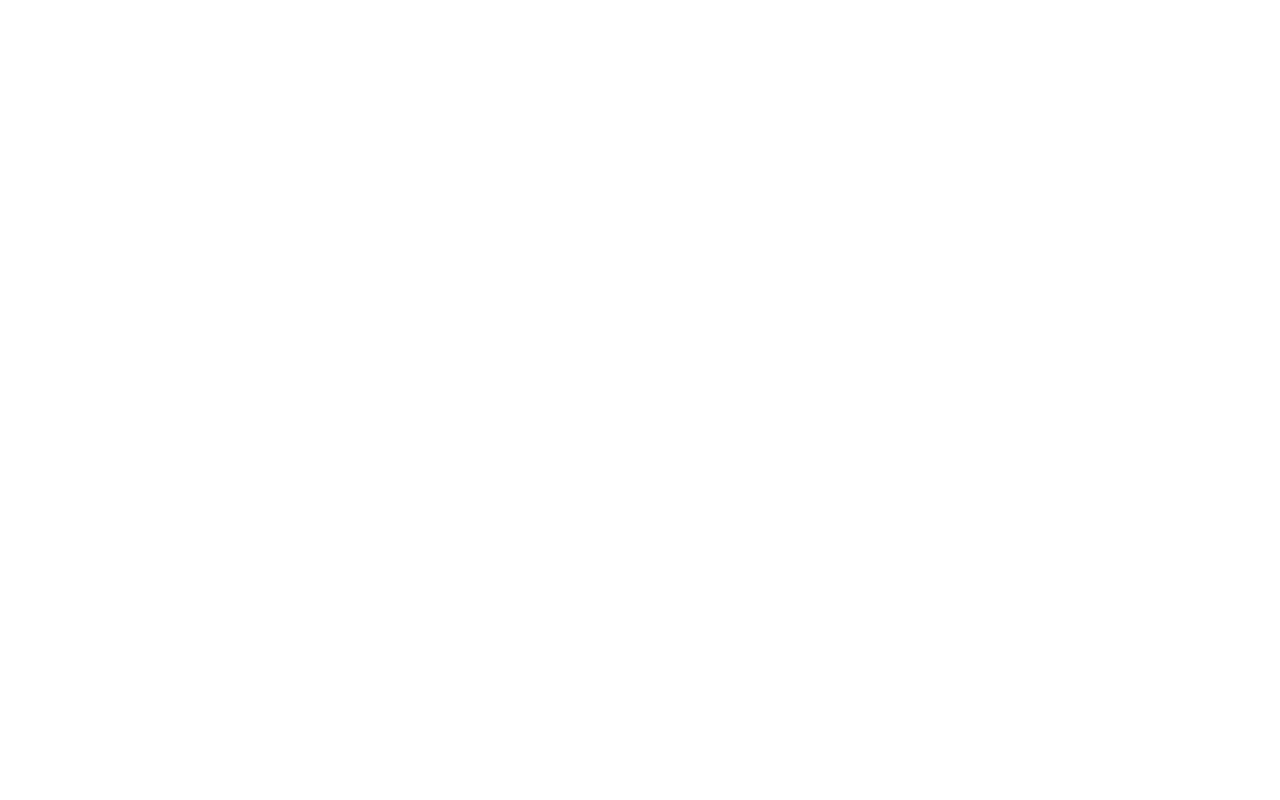
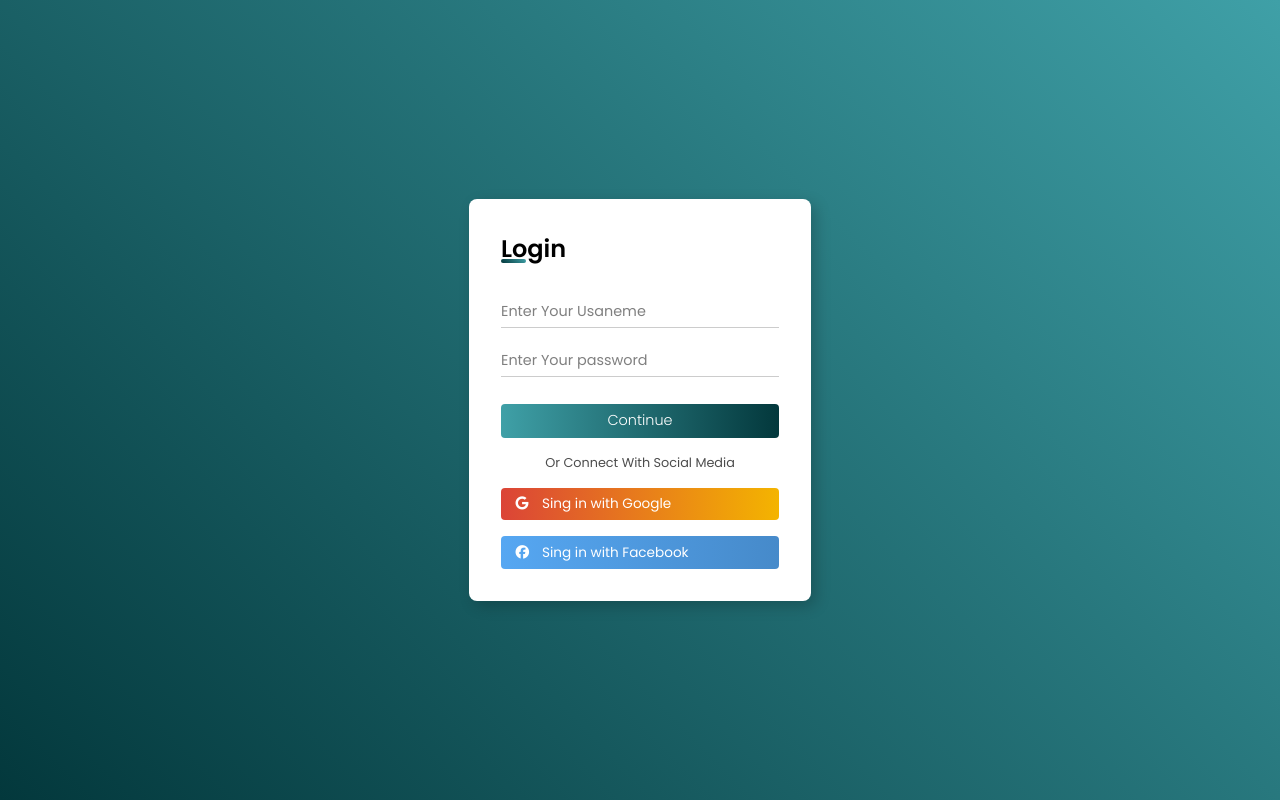
Before and after one commit to erik-nathan/login-formulario, a plain HTML site: page index.html in a window 1280 px wide. Drawn offline with Linux system fonts and the light colour scheme.

Commit message:
Atualização do Formulário de Login

```diff
--- a/index.html
+++ b/index.html
@@ -1,11 +1,43 @@
 <!DOCTYPE html>
-<html lang="en">
+<html lang="pt-br">
 <head>
     <meta charset="UTF-8">
     <meta name="viewport" content="width=device-width, initial-scale=1.0">
-    <title>Document</title>
+    <script src="https://kit.fontawesome.com/1ab94d0eba.js" crossorigin="anônimo"></script>
+    <title>Formulário de Login</title>
+    <link rel="stylesheet" href="style.css">
 </head>
 <body>
+    <main class="container">
+        <h2>Login</h2>
+        <form action="">
+            <div class="input-field">
+                <input type="text" name="text" id="text" placeholder="Enter Your Usaneme">
+                <div class="underline"></div>
+            </div>
+            <div class="input-field">
+                <input type="password" name="password" id="password" placeholder="Enter Your password">
+                <div class="underline"></div>
+            </div>
 
+            <input type="submit" value="Continue">
+        </form>
+
+        <div class="footer">
+            <span>Or Connect With Social Media</span>
+            <div class="social-field google">
+                <a href="#">
+                    <i class="fab fa-google"></i>
+                    Sing in with Google
+                </a>
+            </div>
+            <div class="social-field facebook">
+                <a href="#">
+                    <i class="fab fa-facebook"></i>
+                    Sing in with Facebook
+                </a>
+            </div>
+        </div>
+    </maim>
 </body>
 </html>
--- /dev/null
+++ b/style.css
@@ -0,0 +1,151 @@
+@import url('https://fonts.googleapis.com/css2?family=Poppins:wght@100;200;300;400;500;600;700&display=swap');
+
+*{
+    margin: 0;
+    border: 0;
+    padding: 0;
+    box-sizing: border-box;
+    font-family: "Poppins";
+}
+
+body{
+    background: linear-gradient(45deg, #03383c, #3fa0a7);
+    background-repeat: no-repeat;
+    min-height: 100vh;
+    min-width: 100vh;
+    display: flex;
+    align-items: center;
+    justify-content: center;
+}
+
+main.container {
+    background: white;
+    max-width: 350px;
+    min-height: 40vh;
+    padding: 2rem;
+    box-shadow: 5px 5px 15px rgba(0, 0, 0, 0.2);
+    border-radius: 8px;
+}
+
+main h2 {
+    font-weight: 600;
+    margin-bottom: 2rem;
+    position: relative;
+}
+
+main h2::before {
+    content: '';
+    position: absolute;
+    height: 4px;
+    width: 25px;
+    bottom: 3px;
+    left: 0;
+    border-radius: 8px;
+    background: linear-gradient(45deg, #03383c, #3fa0a7 );
+}
+
+form {
+    display: flex;
+    flex-direction: column;
+}
+
+.input-field {
+    position: relative;
+}
+
+form .input-field:first-child {
+    margin-bottom: 1.5rem;
+}
+
+.input-field .underline::before {
+    content: '';
+    position: absolute;
+    height: 1px;
+    width: 100%;
+    bottom: -5px;
+    left: 0;
+    background: rgba(0, 0, 0, 0.2);
+}
+
+.input-field .underline::after {
+    content: '';
+    position: absolute;
+    height: 1px;
+    width: 100%;
+    bottom: -5px;
+    left: 0;
+    background: linear-gradient(45deg, #03383c, #3fa0a7);
+    transform: scaleX(0);
+    transition: all .3s ease-in-out;
+    transform-origin: left;
+}
+
+.input-field input:focus ~ .underline::after {
+    transform: scaleX(1);
+}
+
+.input-field input {
+    outline: none;
+    font-size: 0.9rem;
+    color: rgba(0, 0, 0, 0.7);
+}
+
+.input-field input::placeholder {
+    color: rgba(0, 0, 0, 0.5);
+}
+
+form input[type="submit"] {
+    margin-top: 2rem;
+    padding: 0.4rem;
+    background: linear-gradient(to left, #03383c, #3fa0a7);
+    cursor: pointer;
+    color: white;
+    font-size: 0.9rem;
+    font-weight: 300;
+    border-radius: 4px;
+    transition: all 0.3s ease;
+}
+
+form input[type="submit"]:hover {
+    letter-spacing: 0.5px;
+    background: linear-gradient(to right, #03383c, #3fa0a7);
+}
+
+.footer {
+    display: flex;
+    flex-direction: column;
+    margin-top: 1rem;
+}
+
+.footer span {
+    color: rgba(0, 0, 0, 0.7);
+    font-size: 0.8rem;
+    text-align: center;
+}
+
+.footer .social-field {
+    padding: 0.4rem;
+    border-radius: 4px;
+    font-size: 0.85rem;
+    width: 100%;
+    cursor: pointer;
+    margin-top: 1rem;
+}
+
+.footer .social-field a i {
+    margin: 0 0.5rem;
+    width: 15px;
+}
+
+.footer .social-field a {
+    text-decoration: none;
+    color: rgb(255, 255, 255);
+}
+
+.footer .social-field.google {
+    background: linear-gradient(to right, #db4437, #f4b400);
+}
+
+.footer .social-field.facebook {
+    background: linear-gradient(to right, #56a7f2, #468aca);
+}
```
